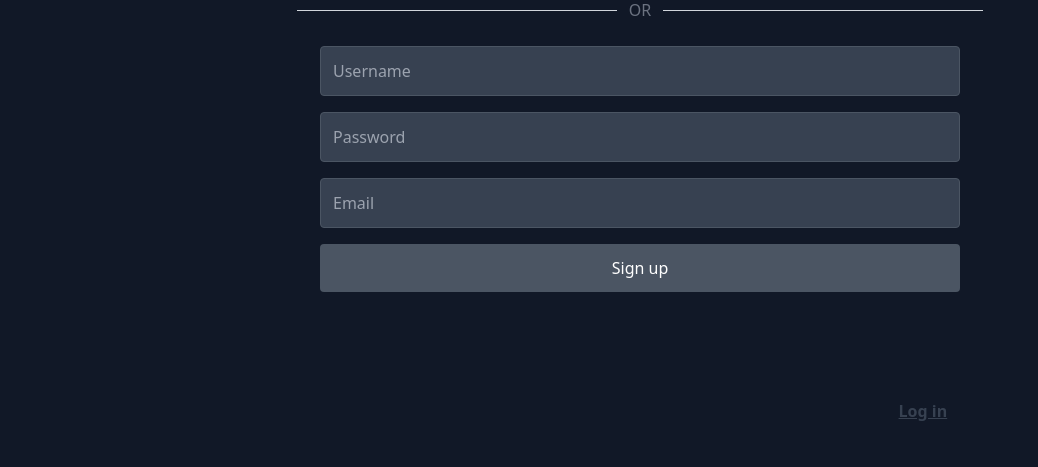
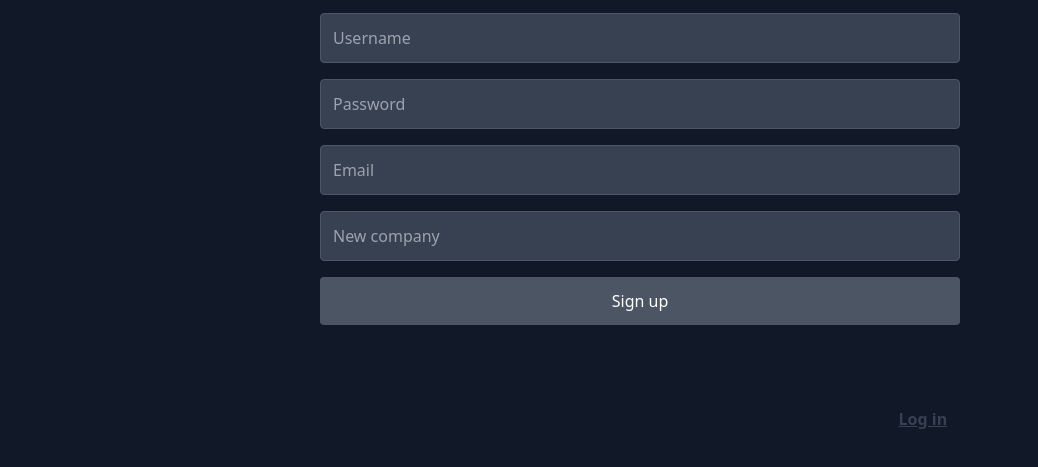
Before and after one commit to KKIvanov22/FMS, a website with bundled scripts: page html/register.html in a window 1280 px wide. Shown: the part 317-784 px from the top of the page, without its empty margins (0-1038 px from the left). Built offline with nearby package versions, Linux system fonts and the light colour scheme; no server answers; files whose address does not match are found by name.

Commit message:
Add new company text fiels:

```diff
--- a/html/register.html
+++ b/html/register.html
@@ -39,13 +39,14 @@
       <input type="text" id="register-username" placeholder="Username" required class="w-full p-3 border border-gray-600 rounded bg-gray-700 text-white focus:outline-none focus:ring-2 focus:ring-gray-500">
       <input type="password" id="register-password" placeholder="Password" required class="w-full p-3 border border-gray-600 rounded bg-gray-700 text-white focus:outline-none focus:ring-2 focus:ring-gray-500">
       <input type="email" id="register-email" placeholder="Email" required class="w-full p-3 border border-gray-600 rounded bg-gray-700 text-white focus:outline-none focus:ring-2 focus:ring-gray-500">
+      <input type="text" id="register-company" placeholder="New company" required class="w-full p-3 border border-gray-600 rounded bg-gray-700 text-white focus:outline-none focus:ring-2 focus:ring-gray-500">
       <button type="submit" class="w-full bg-gray-600 text-white p-3 rounded hover:bg-gray-500 transition duration-200">Sign up</button>
     </form>
   </div>
   <div style="width: 74vw;" class="flex justify-end">
     <div class="flex justify-end" style="width: 50vw; align-items: baseline;">
         <a href="../index.html">
-            <button style="justify-content:center;" class="flex text-s font-bold text-gray-700 underline hover:text-gray-300 transition duration-200">Log in</button>
+            <button style="justify-content:center;" class="flex text-s font-bold text-gray-700 underline hover:text-gray-300 transition duration-200 mt-2">Log in</button>
         </a>
     </div>
   </div>
```
Also changed, not shown: html/main.html (+1 -1 lines).
